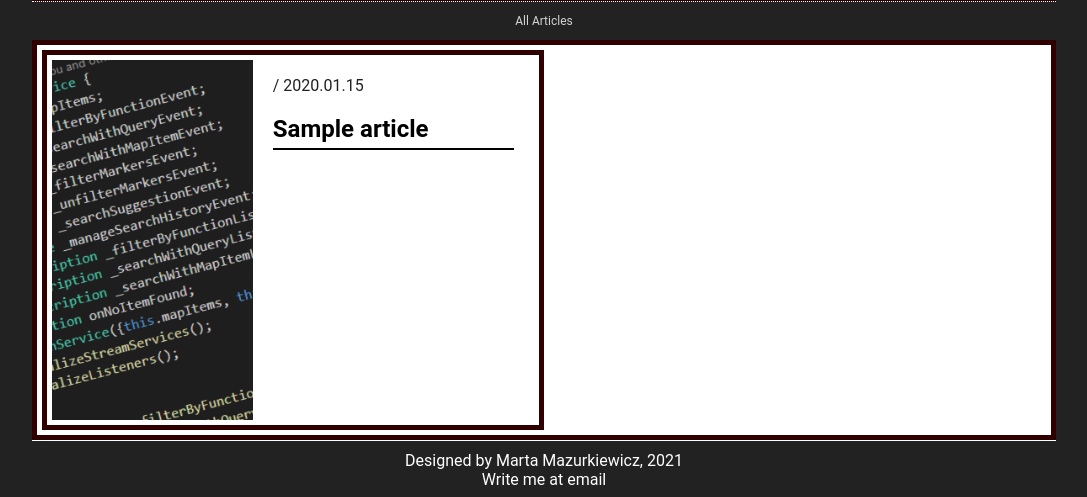
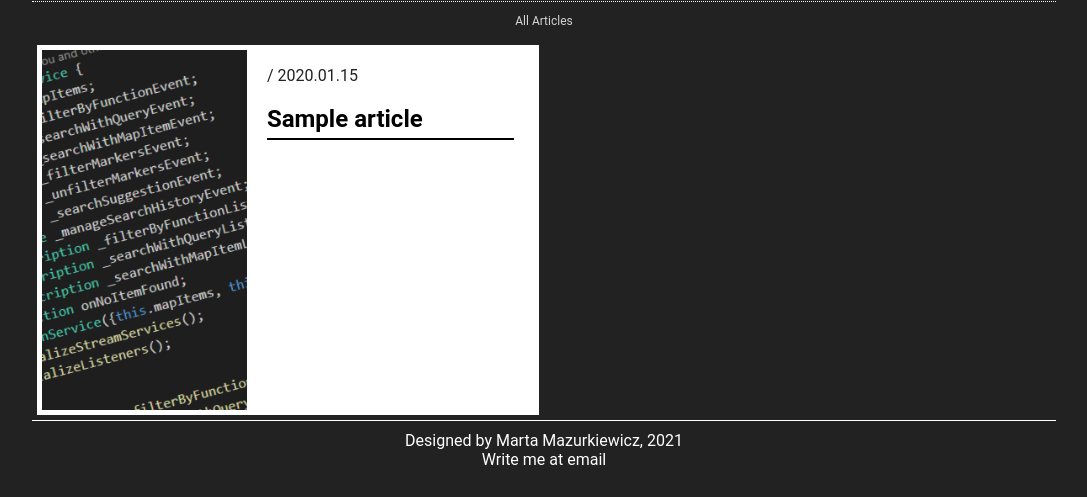
Before and after one commit to martamazurkiewicz/tiny_blog, a Symfony app: template templates/index/index.html.twig in a window 1280 px wide. Shown: the part 709-1206 px from the top of the page, without its empty margins (96-1183 px from the left). After the commit the page ends 1174 px from the top, so only its background shows below. Run offline with Twig, Linux system fonts and the light colour scheme; the template is opened without the code that fills it: most values are stand-ins (such as "Sample title", 1, 10 or a date in 2020); some libraries are stand-ins or nearby versions.

Commit message:
Css in index looks fine

```diff
--- a/public/css/base.css
+++ b/public/css/base.css
@@ -4,7 +4,6 @@
 }
 
 .article {
-  border-color: #300000;
   border-width: 5px;
   border-style: solid;
 }
--- a/public/scss/base.scss
+++ b/public/scss/base.scss
@@ -4,7 +4,7 @@
 }
 
 %article-border {
-  border-color: #300000;
+  //border-color: #300000;
   border-width: 5px;
   border-style: solid;
 }
--- a/templates/index/index.html.twig
+++ b/templates/index/index.html.twig
@@ -10,52 +10,11 @@
     <div class="section">
         <p class="section">All Articles</p>
         {% for pair in articles %}
-            <div class="row article">
+            <div class="row">
                 {% for article in pair %}
                     {% include 'index/article.html.twig' with {'article': article} %}
                 {% endfor %}
             </div>
         {% endfor %}
     </div>
-    {# <div class="formGroup"> #}
-    {# {{ form_label(form.rangeStart) }} #}
-    {# <div class="formInput"> #}
-    {# {{ form_widget(form.rangeStart) }} #}
-    {# </div> #}
-    {# </div> #}
-    {# <div class="formGroup"> #}
-    {# {{ form_label(form.sizeOfDataset) }} #}
-    {# <div class="formInput"> #}
-    {# {{ form_widget(form.sizeOfDataset) }} #}
-    {# </div> #}
-    {# </div> #}
-    {# <div class="formGroup"> #}
-    {# {{ form_label(form.mean) }} #}
-    {# <div class="formInput"> #}
-    {# {{ form_widget(form.mean) }} #}
-    {# </div> #}
-    {# </div> #}
-    {# <div class="formGroup" style="margin-bottom: 15px;"> #}
-    {# {{ form_label(form.standardDeviation) }} #}
-    {# <div class="formInput"> #}
-    {# {{ form_widget(form.standardDeviation) }} #}
-    {# </div> #}
-    {# </div> #}
-    {# <div class="text-center"> #}
-    {# {{ form_widget(form.submit) }} #}
-    {# </div> #}
-    {# {{ form_end(form) }} #}
-    {# </div> #}
-    {# <div class="column-5 articleSummary"> #}
-    {# <p>68% of observations are in range between {{ sigmas[0][0] }} and {{ sigmas[0][1] }}</p> #}
-    {# <p>95% of observations are in range between {{ sigmas[1][0] }} and {{ sigmas[1][1] }}</p> #}
-    {# <p>99% of observations are in range between {{ sigmas[2][0] }} and {{ sigmas[2][1] }}</p> #}
-    {# <a href="{{ path('home') }}"> #}
-    {# <button>Close report</button> #}
-    {# </a> #}
-    {# </div> #}
-    {# <div class="column-7 relative"> #}
-    {# <div class="scrollable"> #}
-    {# <p>text</p> #}
-    {# </div> #}
 {% endblock %}
```
Also changed, not shown: src/Controller/HomeController.php (+9 -10 lines), public/images/2.jpg (added), public/images/3.jpg (added), public/images/facebook_icon.ico (deleted), public/images/menu_icon.ico (deleted), public/images/search_icon.ico (deleted), public/images/twitter_icon.ico (deleted), 1 other file.
